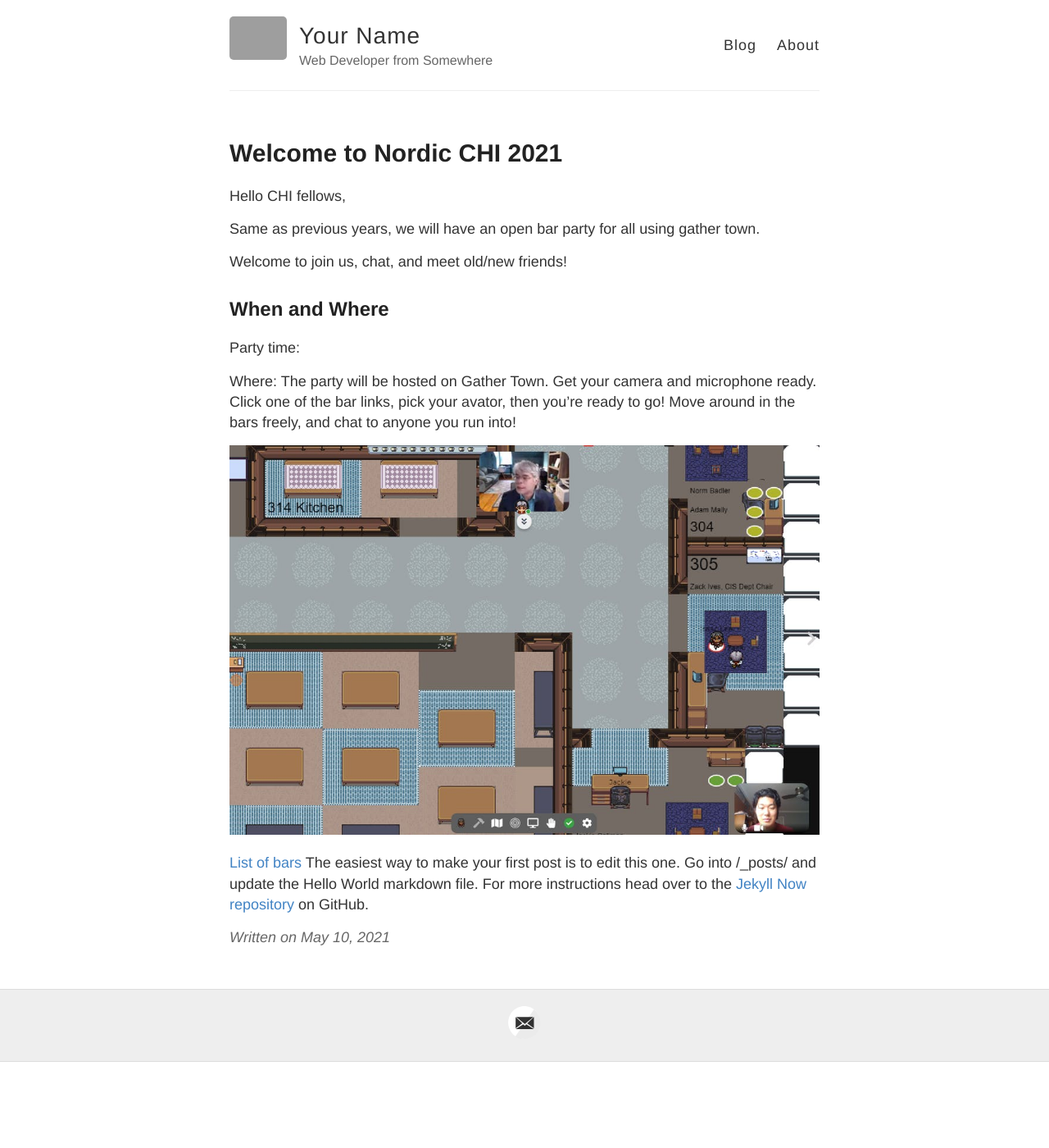
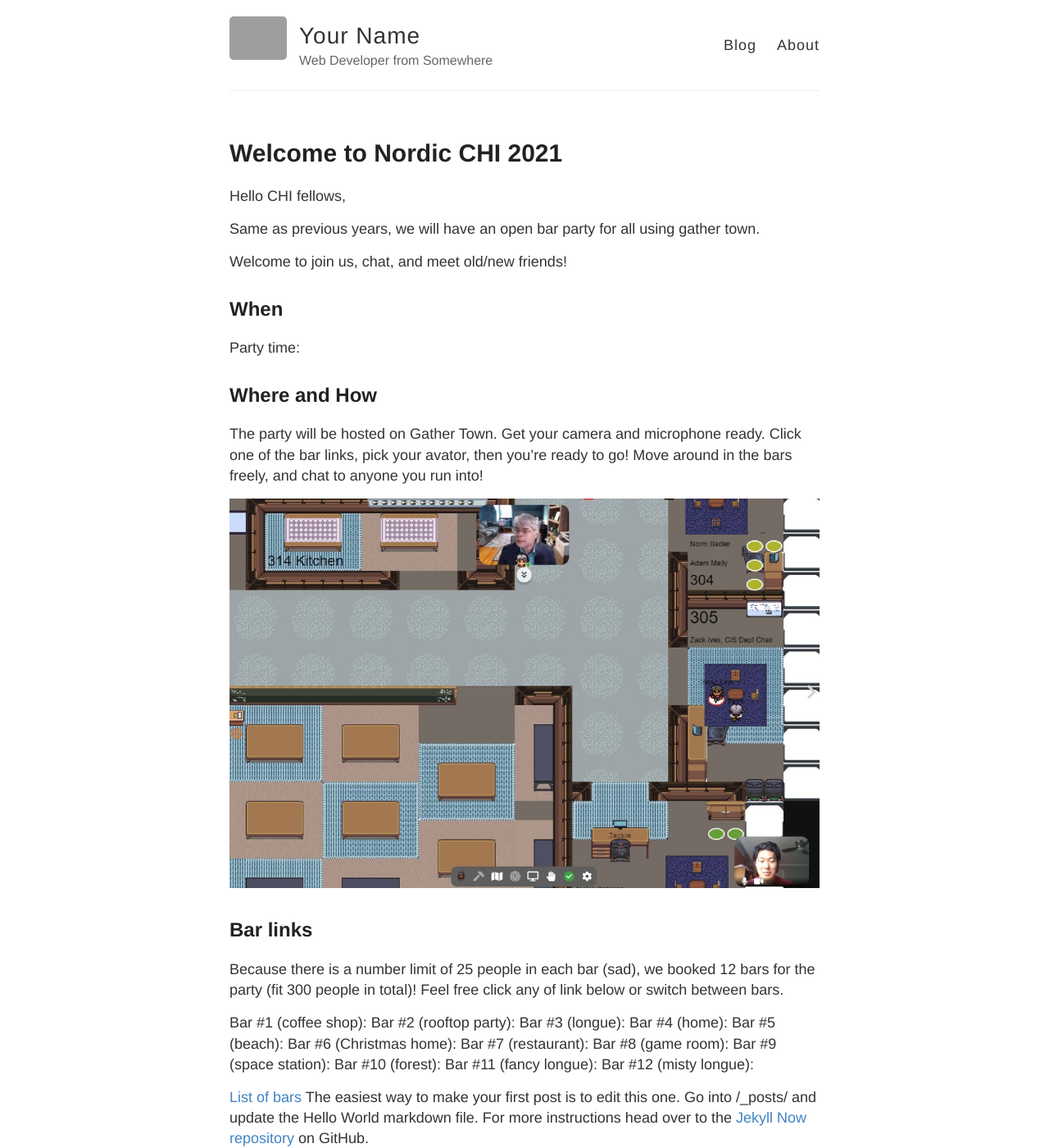
Before and after one commit to nordichi/nordichi.github.io, a Jekyll site: the page built from _posts/2021-5-10-Hello.md, in a window 1280 px wide and 1400 px high. Shown: the whole window at 82% size. Built offline with Jekyll 4.4.1, drawn with Linux system fonts in a browser that asks for light colours; grey boxes are pictures that could not be loaded.

Commit message:
change theme

```diff
--- a/_posts/2021-5-10-Hello.md
+++ b/_posts/2021-5-10-Hello.md
@@ -9,14 +9,30 @@ Same as previous years, we will have an open bar party for all using gather town
 
 Welcome to join us, chat, and meet old/new friends!
 
-## When and Where
-
+## When
 Party time:
 
-Where:
+## Where and How
 The party will be hosted on Gather Town. Get your camera and microphone ready. Click one of the bar links, pick your avator, then you're ready to go! Move around in the bars freely, and chat to anyone you run into!
 
 ![_config.yml]({{ site.baseurl }}/images/gathertown.jpg)
 
+## Bar links
+Because there is a number limit of 25 people in each bar (sad), we booked 12 bars for the party (fit 300 people in total)!
+Feel free click any of link below or switch between bars.
+
+Bar #1 (coffee shop):
+Bar #2 (rooftop party):
+Bar #3 (longue):
+Bar #4 (home):
+Bar #5 (beach):
+Bar #6 (Christmas home):
+Bar #7 (restaurant):
+Bar #8 (game room):
+Bar #9 (space station):
+Bar #10 (forest):
+Bar #11 (fancy longue):
+Bar #12 (misty longue):
+
 [List of bars]()
 The easiest way to make your first post is to edit this one. Go into /_posts/ and update the Hello World markdown file. For more instructions head over to the [Jekyll Now repository](https://github.com/barryclark/jekyll-now) on GitHub.
```
